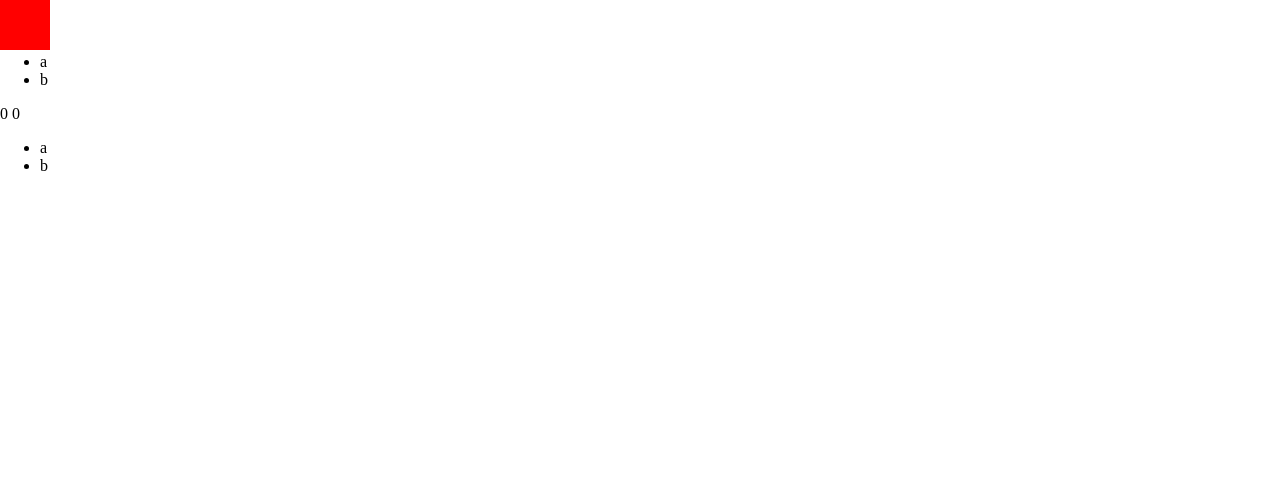
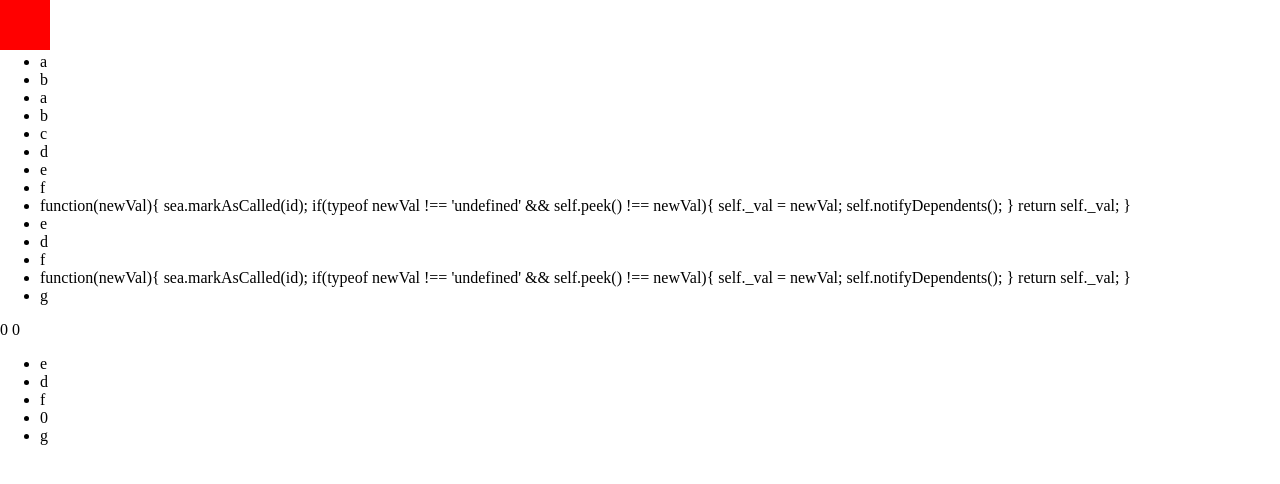
Before and after one commit to kirbysayshi/sea, a plain HTML site: page index.html in a window 1280 px wide. Drawn offline with Linux system fonts and the light colour scheme.

Commit message:
foreach is fully working

```diff
--- a/dom.js
+++ b/dom.js
@@ -101,7 +101,6 @@ sea.boundComputedFor = function(el, bindingName, opt_model){
   }
 
   if(sea._boundComputeds[id]){
-    console.log('found computed for', id)
     return sea._boundComputeds[id];
   }
 
@@ -158,37 +157,24 @@ sea.bindings.foreach = {
           .filter(function(node){ return node.nodeType !== 3 })
       , stamper = sea.templateFor(el)
 
-    //console.log(items, children)
-
     items.forEach(function(item, i){
-      var node = children[i];
-
-      //console.log(item, node);
+      var node = children[i]
 
       if(!node){
         node = stamper.cloneNode(true);
+      }
+
       var model = {};
       model.$parent = cmpAttr;
       model.$data = item;
       model.$index = i;
       sea.applyBindings(model, node);
+
+      if(!node.parentNode) {
         el.appendChild(node);
-      } else if(node.dataset.seaid) {
-
-        var computed = sea.boundComputedFor(node, 'foreach');
-        var model = {};
-        model.$parent = cmpAttr;
-        model.$data = item;
-        model.$index = i;
-
-        computed.accessor = function(){
-          sea.bindings.foreach.update(el, cmpBinding, model);
-          return model;
       }
 
-        computed.accessor.self = computed;
       // TODO: destroy previous computed?
-      }
     })
 
   }
--- a/index.html
+++ b/index.html
@@ -1,5 +1,5 @@
 <style type="text/css">
-body { position: relative; padding: 1px 0 0 0; margin: 0; overflow: hidden; }
+body { position: relative; padding: 1px 0 0 0; margin: 0; }
 div { background-color: red; width: 50px; height: 50px; position: absolute; }
 </style>
 <div></div>
@@ -45,15 +45,19 @@ setTimeout(function(){
 			setTimeout(function(){
 				items(['d', 'e', 'f', pos.x]);
 				setTimeout(function(){
-					var one = items[1];
-					items[1] = items[0];
-					items[0] = items[1];
+					var one = items()[1];
+					items()[1] = items()[0];
+					items()[0] = one;
 					items.push('g');
+					setTimeout(function(){
+						items.sort();
+						console.log(items(), items().sort(), items())
+					}, 1000)
 				}, 1000)
 			}, 1000)
-		}, 2000)
-	}, 2000)
-}, 2000)
+		}, 1000)
+	}, 1000)
+}, 1000)
 
 var ul = document.querySelector('ul')
 var ulComp = sea.computed(function(){
```
Lines whose indentation alone changed are shown as unchanged.
